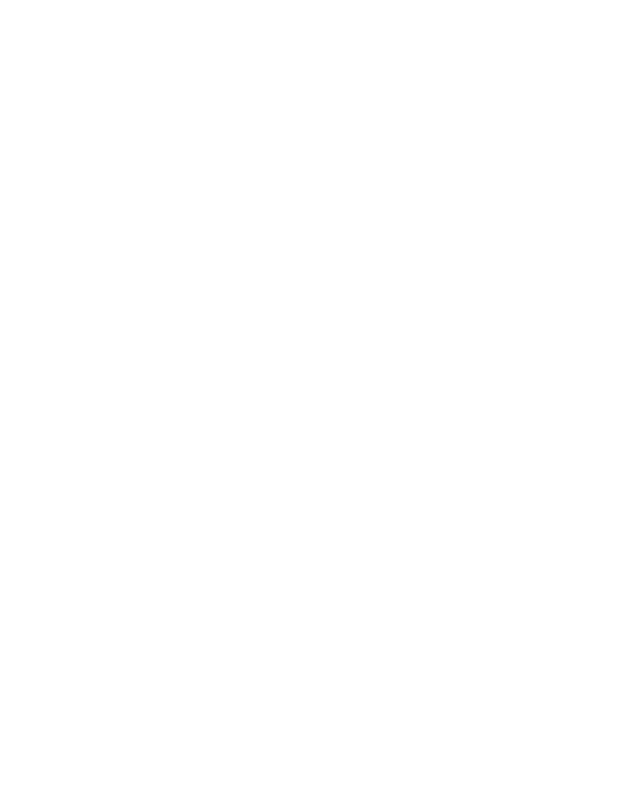
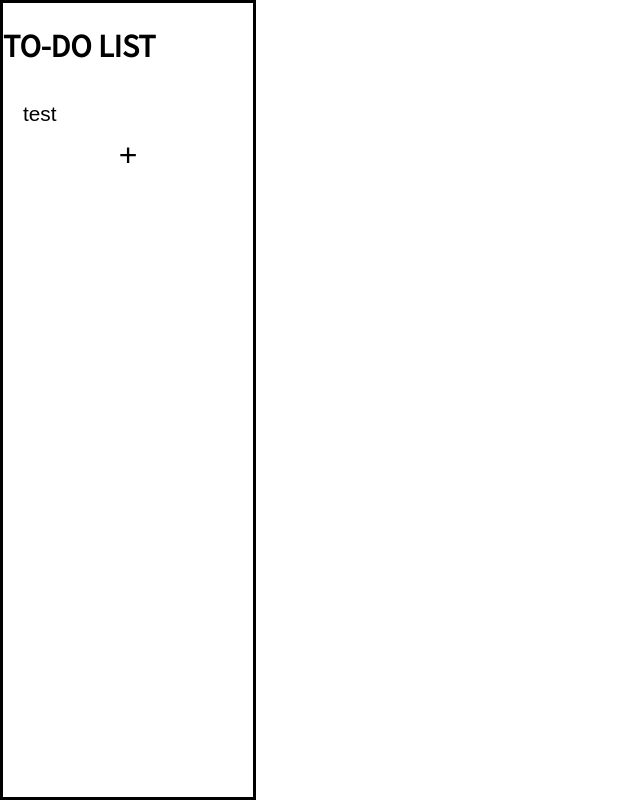
Before and after one commit to ImExtraPolite3/todo-list, a website built with webpack: page src/index.html in a window 1280 px wide. Shown: the whole page, without its empty margins (0-640 px from the left). Built offline with nearby package versions, Linux system fonts and the light colour scheme.

Commit message:
create navbar

```diff
--- a/src/index.html
+++ b/src/index.html
@@ -7,5 +7,23 @@
   <link rel="stylesheet" href="style.css">
 </head>
 <body>
+  <div class="container">
+    <div class="nav-bar">
+      <h1>TO-DO LIST</h1>
+      <div class="new-projects-container">
+        <button>test</button>
+      </div>
+      <button class="add-projects">+</button>
+    </div>
+    <div class="main"></div>
+
+    <dialog class="add-projects-dialog">
+      <input type="text" name="project-name" id="project-name">
+      <div>
+        <button class="cancel">cancel</button>
+        <button class="submit-project-name">submit</button>
+      </div>
+    </dialog>
+  </div>
 </body>
 </html>
--- a/src/style.css
+++ b/src/style.css
@@ -0,0 +1,48 @@
+@font-face {
+  font-family: 'SourceSans3';
+  src: url(./font/SourceSans3-Regular.ttf);
+}
+
+body {
+  font-family: 'SourceSans3';
+  margin: 0;
+  padding: 0;
+}
+
+.container {
+  display: grid;
+  grid-template-columns: 20vw 80vw;
+  grid-template-rows: 100vh;
+}
+
+.nav-bar {
+  border: solid;
+  grid-column: 1 / 2;
+}
+
+.main {
+  grid-column: 2 / 3;
+}
+
+.add-projects,
+.new-projects-container > button {
+  width: 100%;
+  background: none;
+  border: none;
+}
+
+.add-projects:hover,
+.new-projects-container > button:hover {
+  background-color: rgba(100, 100, 100, 0.3);
+}
+
+
+.add-projects {
+  font-size: 2rem;
+}
+
+.new-projects-container > button {
+  text-align: left;
+  padding: 10px 0 10px 20px;
+  font-size: 1.3rem;
+}
```
Also changed, not shown: 1 other file.
